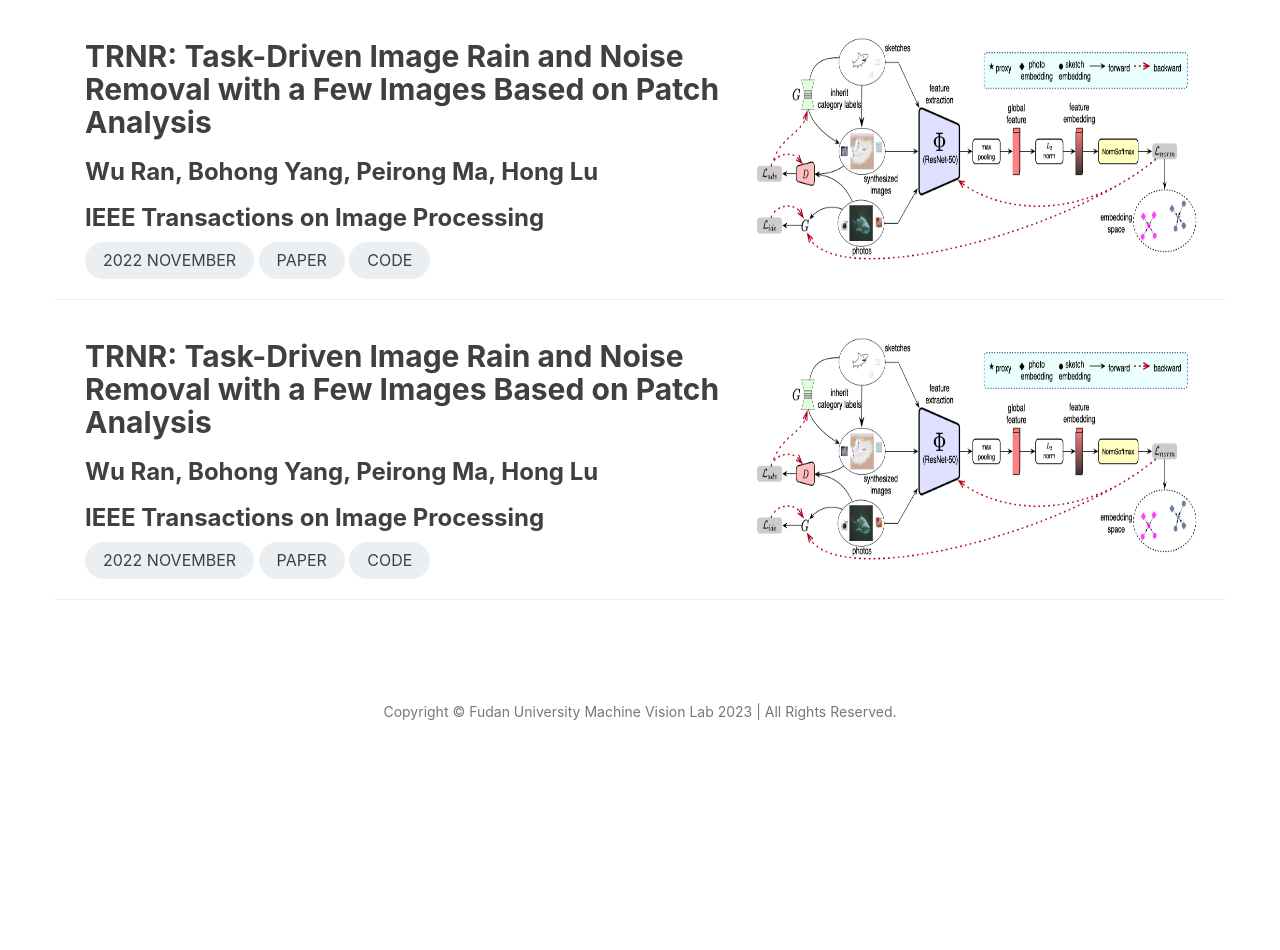
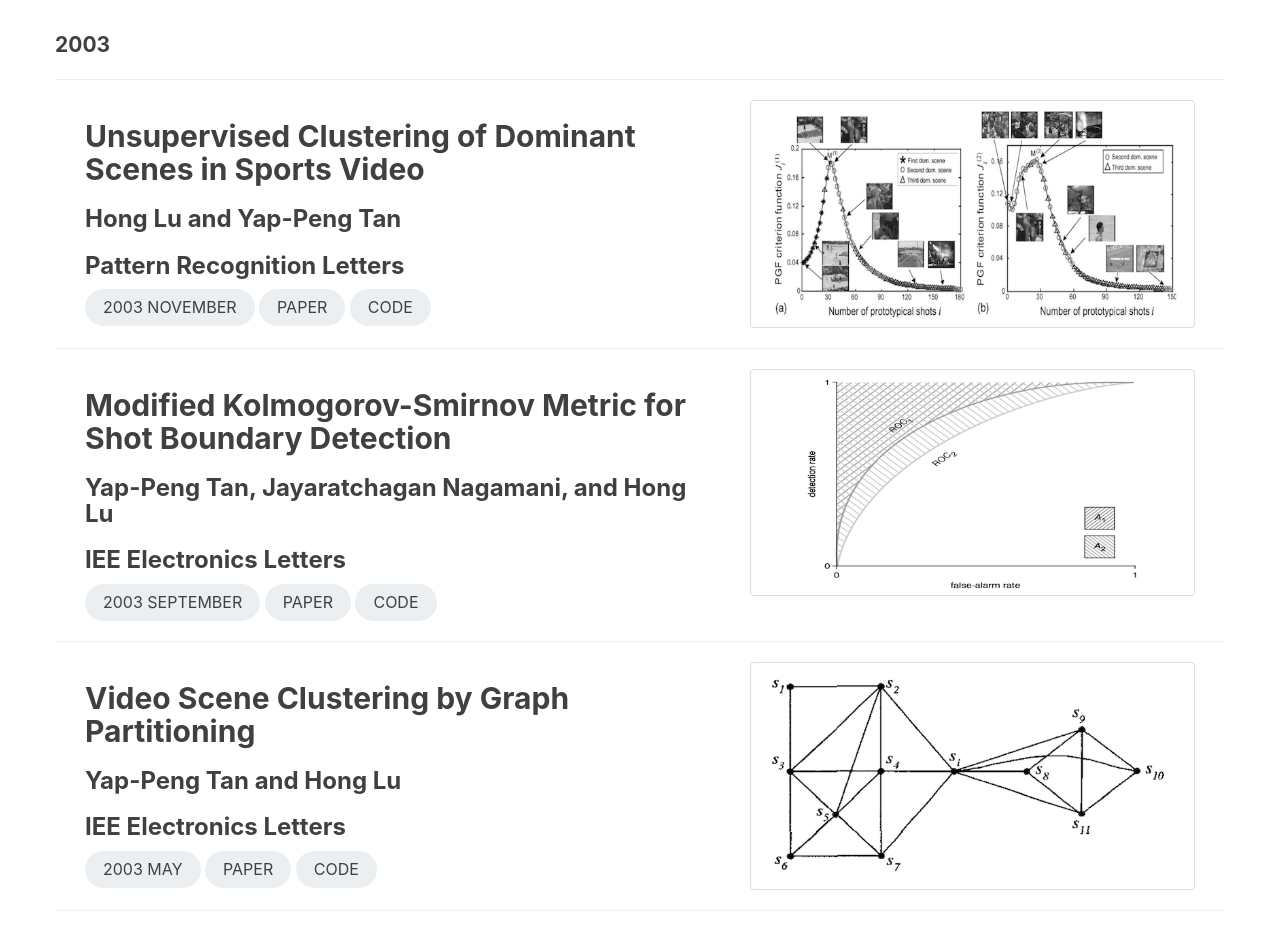
Before and after one commit to lunatics123/lunatics123.github.io, a Jekyll site: the page built from publications.html, in a window 1280 px wide and 1400 px high. Shown: the part 418-1368 px from the top of the window. Built offline with Jekyll 4.4.1, drawn with Linux system fonts in a browser that asks for light colours; comment, search, counter and statistics services are not loaded.

Commit message:
add papers of 2003

```diff
--- a/publications.html
+++ b/publications.html
@@ -6,18 +6,21 @@ description: "Read Our Papers"
 permalink: /publications.html
 ---
 
+<h5 class="lead"><b>2003</b></h5>
+<hr>
+
 <section>
     <div class="container">
         <div class="col-lg-7">
-            <h2>TRNR: Task-Driven Image Rain and Noise Removal with a Few Images Based on Patch Analysis</h2>
-            <h3>Wu Ran, Bohong Yang, Peirong Ma, Hong Lu</h3>
-            <h3>IEEE Transactions on Image Processing</h3>
-            <div class="post-tag round-xl">2022 November</div>
-            <a class="post-tag round-xl" href="mailto:honglu@fudan.edu.cn">Paper</a>
-            <a class="post-tag round-xl" href="https://scholar.google.com/citations?user=bR8b-WIAAAAJ">Code</a>
+            <h2>Unsupervised Clustering of Dominant Scenes in Sports Video</h2>
+            <h3>Hong Lu and Yap-Peng Tan</h3>
+            <h3>Pattern Recognition Letters</h3>
+            <div class="post-tag round-xl">2003 November</div>
+            <a class="post-tag round-xl" href="https://www.sciencedirect.com/science/article/abs/pii/S0167865503001089">Paper</a>
+            <a class="post-tag round-xl">Code</a>
         </div>
-        <div class="col-12 col-lg-5">
-            <img class="avatar" src="/img/papers/acnet.png" style="width: 450px; height: 250px;">
+        <div class="col-lg-5">
+            <img class="img-thumbnail" src="/img/papers/lu2003unsupervised.png">
         </div>
     </div>
 </section>
@@ -26,16 +29,35 @@ permalink: /publications.html
 <section>
     <div class="container">
         <div class="col-lg-7">
-            <h2>TRNR: Task-Driven Image Rain and Noise Removal with a Few Images Based on Patch Analysis</h2>
-            <h3>Wu Ran, Bohong Yang, Peirong Ma, Hong Lu</h3>
-            <h3>IEEE Transactions on Image Processing</h3>
-            <div class="post-tag round-xl">2022 November</div>
-            <a class="post-tag round-xl" href="mailto:honglu@fudan.edu.cn">Paper</a>
-            <a class="post-tag round-xl" href="https://scholar.google.com/citations?user=bR8b-WIAAAAJ">Code</a>
+            <h2>Modified Kolmogorov-Smirnov Metric for Shot Boundary Detection</h2>
+            <h3>Yap-Peng Tan, Jayaratchagan Nagamani, and Hong Lu</h3>
+            <h3>IEE Electronics Letters</h3>
+            <div class="post-tag round-xl">2003 September</div>
+            <a class="post-tag round-xl"
+               href="https://www.proquest.com/openview/37f4cbe219dc1554308d9a9acc9dd603/1?pq-origsite=gscholar&cbl=1936364">Paper</a>
+            <a class="post-tag round-xl">Code</a>
         </div>
-        <div class="col-12 col-lg-5">
-            <img class="avatar" src="/img/papers/acnet.png" style="width: 450px; height: 250px;">
+        <div class="col-lg-5">
+            <img class="img-thumbnail" src="/img/papers/tan2003modified.png">
         </div>
     </div>
 </section>
 <hr>
+
+<section>
+    <div class="container">
+        <div class="col-lg-7">
+            <h2>Video Scene Clustering by Graph Partitioning</h2>
+            <h3>Yap-Peng Tan and Hong Lu</h3>
+            <h3>IEE Electronics Letters</h3>
+            <div class="post-tag round-xl">2003 May</div>
+            <a class="post-tag round-xl"
+               href="https://www.proquest.com/docview/1624982487/235F44D51754126PQ/1">Paper</a>
+            <a class="post-tag round-xl">Code</a>
+        </div>
+        <div class="col-lg-5">
+            <img class="img-thumbnail" src="/img/papers/tan2003video.png">
+        </div>
+    </div>
+</section>
+<hr>
```
Also changed, not shown: img/papers/acnet.png (deleted), img/papers/lu2003unsupervised.png (added), img/papers/tan2003modified.png (added), img/papers/tan2003video.png (added).
